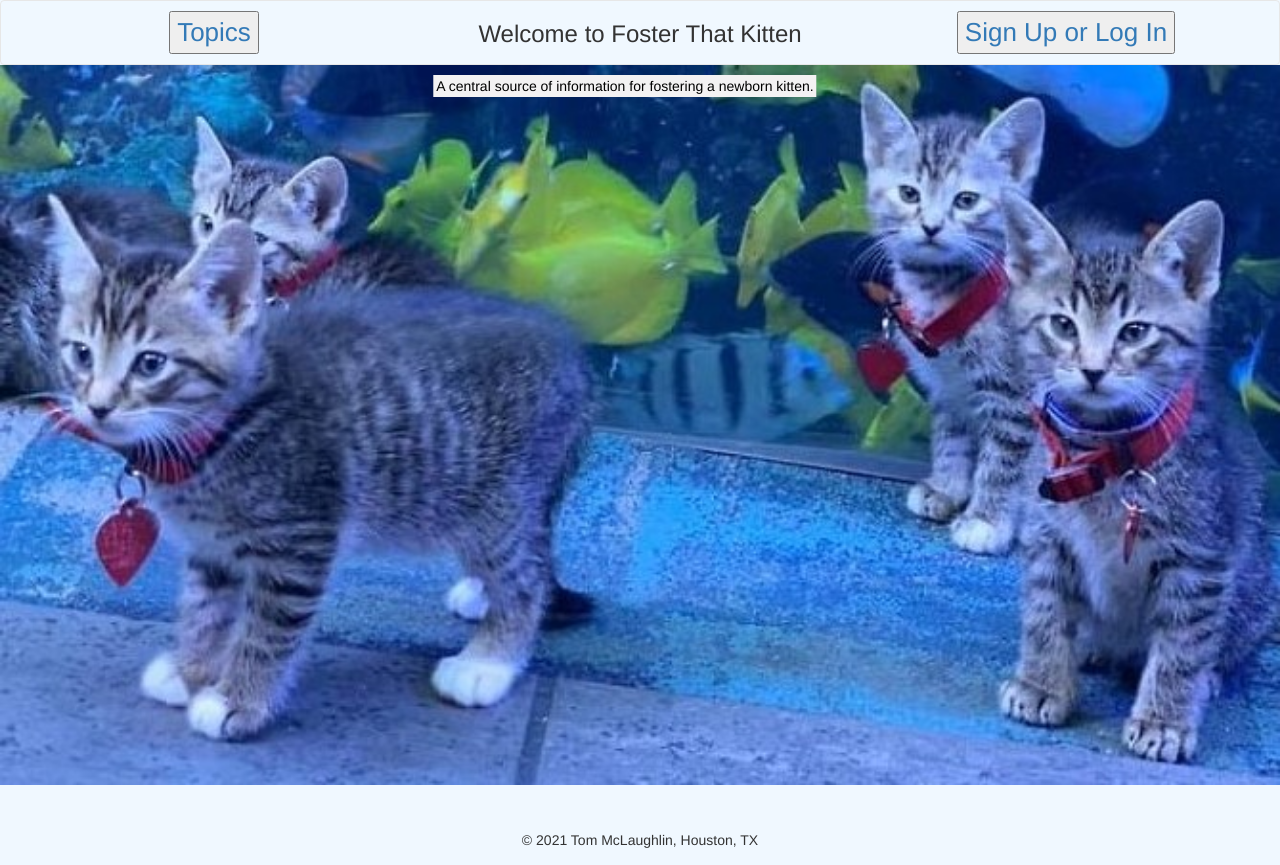
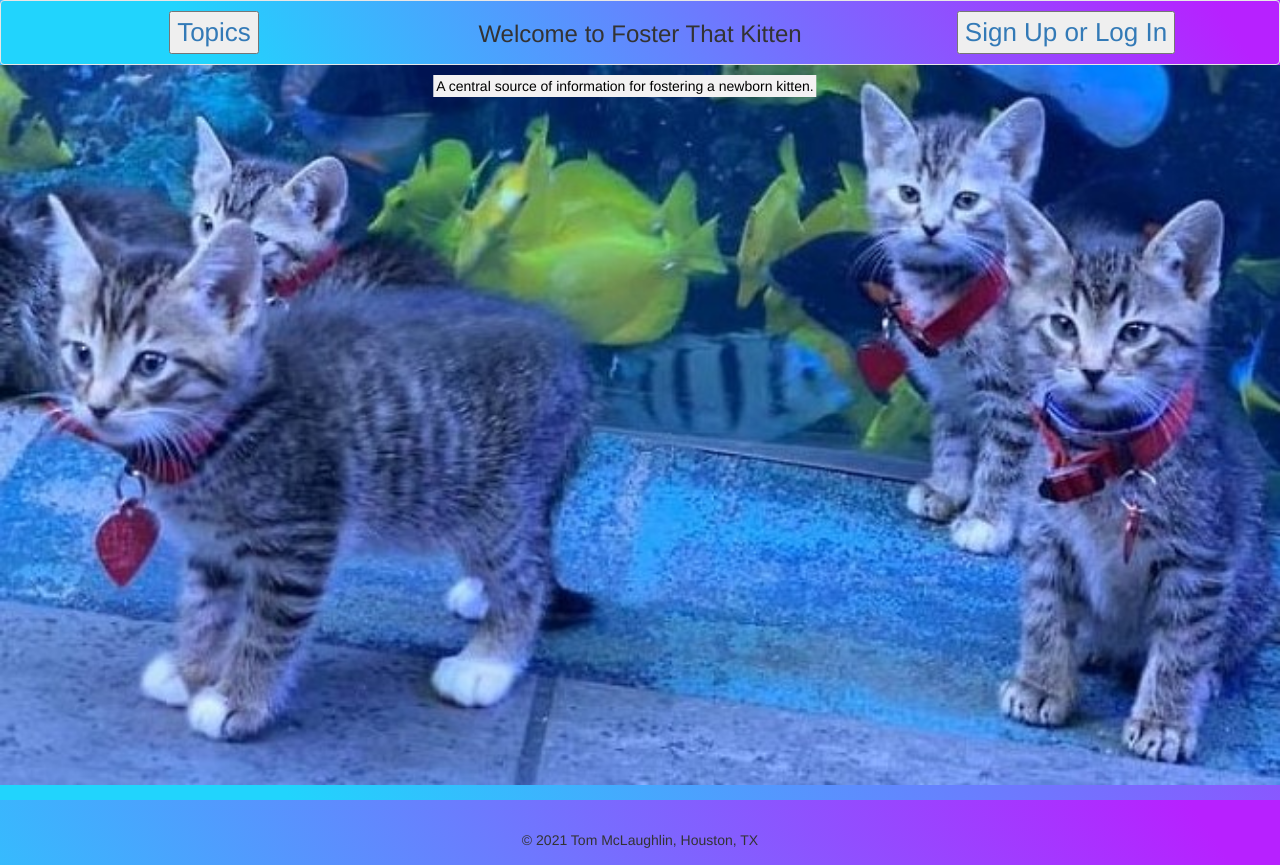
Before and after one commit to realonlytomd/kittens, a website: page public/index.html in a window 1280 px wide. Drawn offline with nearby package versions, Linux system fonts and the light colour scheme.

Commit message:
playing with background colors

```diff
--- a/public/assets/css/userStyle.css
+++ b/public/assets/css/userStyle.css
@@ -7,11 +7,15 @@ body {
     height: 100%;
     margin: 0;
     box-sizing: border-box;
-    background-color: aliceblue;
+    /*background-color: aliceblue;*/
+    background-color: #21D4FD;
+    background-image: linear-gradient(56deg, #21D4FD 16%, #B721FF 95%);
 }
 
 #navColor {
-    background-color: aliceblue;
+    /*background-color: aliceblue;*/
+    background-color: #21D4FD;
+    background-image: linear-gradient(56deg, #21D4FD 16%, #B721FF 95%);
     margin-bottom: 0px;
 }
 
```
